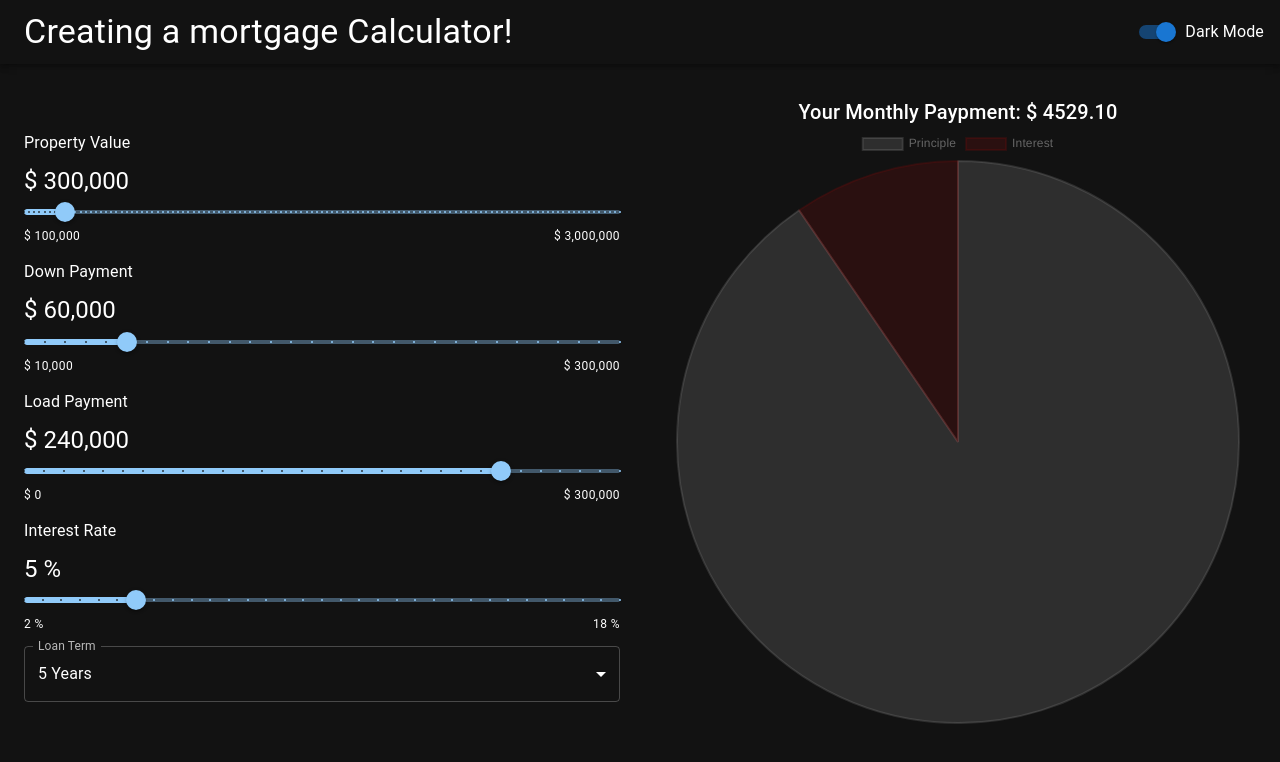
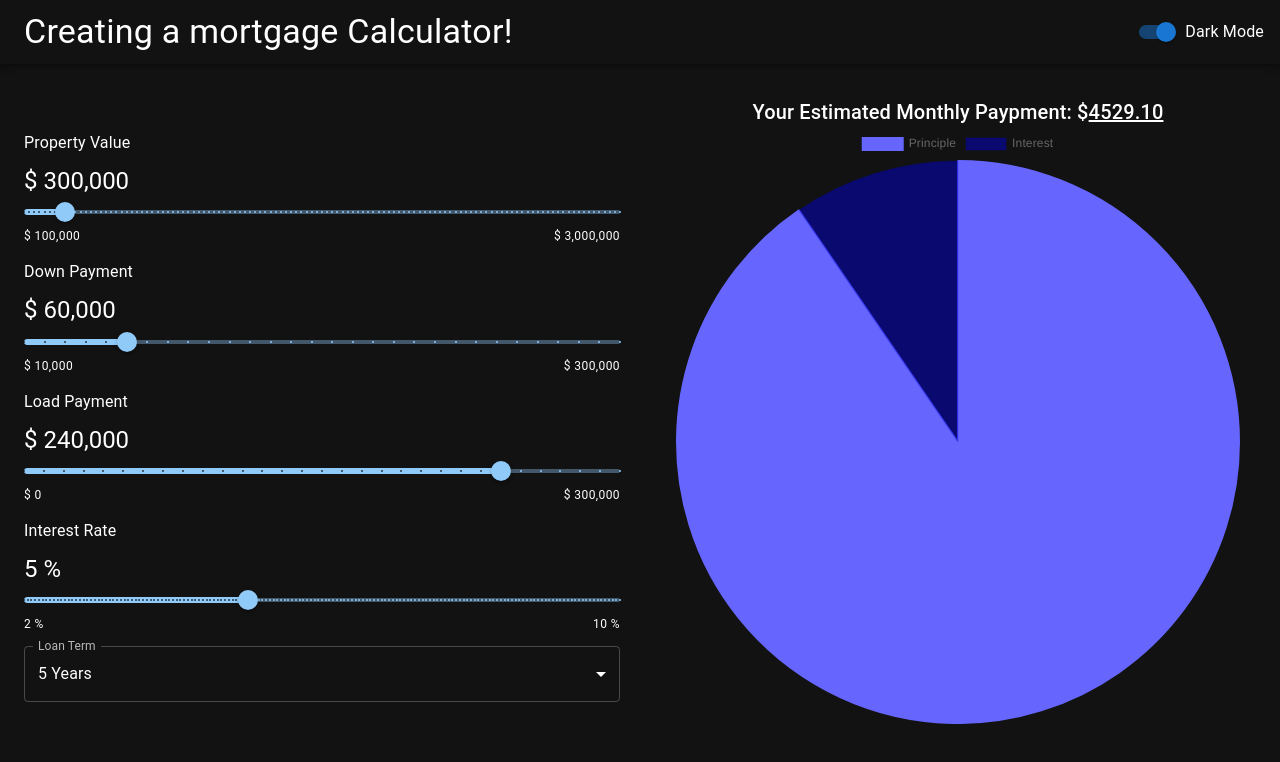
Before and after one commit to wonth93/Mortgage-Calculator, a React (Create React App) app: page / in a window 1280 px wide. Shown: the top 762 px of the page. Built offline with nearby package versions, Linux system fonts and the light colour scheme.

Commit message:
style pie chart

```diff
--- a/src/Components/Result.js
+++ b/src/Components/Result.js
@@ -2,7 +2,6 @@ import React from "react";
 import { Stack, Typography } from "@mui/material";
 import { Chart as ChartJS, ArcElement, Tooltip, Legend } from "chart.js";
 import { Pie } from "react-chartjs-2";
-import { yellow } from "@mui/material/colors";
 
 ChartJS.register(ArcElement, Tooltip, Legend);
 
@@ -18,14 +17,19 @@ const Result = ({ data }) => {
     datasets: [{
       label: 'Ratio of Principle and Interest',
       data: [homeValue, totalInterestGenerated],
-      backgroundColor: ['rgba(160, 160, 160, 0.2)', 'rgba(255, 0, 0, 0.1)'],
-      borderColor: ['rgba(160, 160, 160, 0.2)', 'rgba(255, 0, 0, 0.1)'],
+      backgroundColor: ['rgb(102, 102, 255)', 'rgba(0, 0, 204, 0.5)'],
+      borderColor: ['rgb(102, 102, 255)', 'rgba(0, 0, 204, 0.1)']
     }]
   }
 
   return (
     <div>
-      <Typography variant="h6" textAlign="center">Your Monthly Paypment: $ {monthlyPayment.toFixed(2).toLocaleString("en-US")}</Typography>
+      <Stack direction='row' justifyContent='center'>
+        <Typography variant="h6">
+          Your Estimated Monthly Paypment: $
+        </Typography>
+        <Typography variant="h6" style={{ textDecoration: 'underline' }}>{monthlyPayment.toFixed(2).toLocaleString("en-US")}</Typography>
+      </Stack>
       <Pie data={pieData} />
     </div>
   );
--- a/src/Components/SliderSelect.js
+++ b/src/Components/SliderSelect.js
@@ -92,14 +92,14 @@ const SliderSelect = ({ data, setData, formattedData, setFormattedData }) => {
         }}
         defaultValue={data.interestRate}
         min={2}
-        max={18}
+        max={10}
         label="Interest Rate"
         percent = "%"
         amount={data.interestRate}
         value={data.interestRate}
-        steps={0.5}
+        steps={0.05}
         formattedAmount={data.interestRate}
-        formattedMax={18} />
+        formattedMax={10} />
     </div>
   );
 }
```
